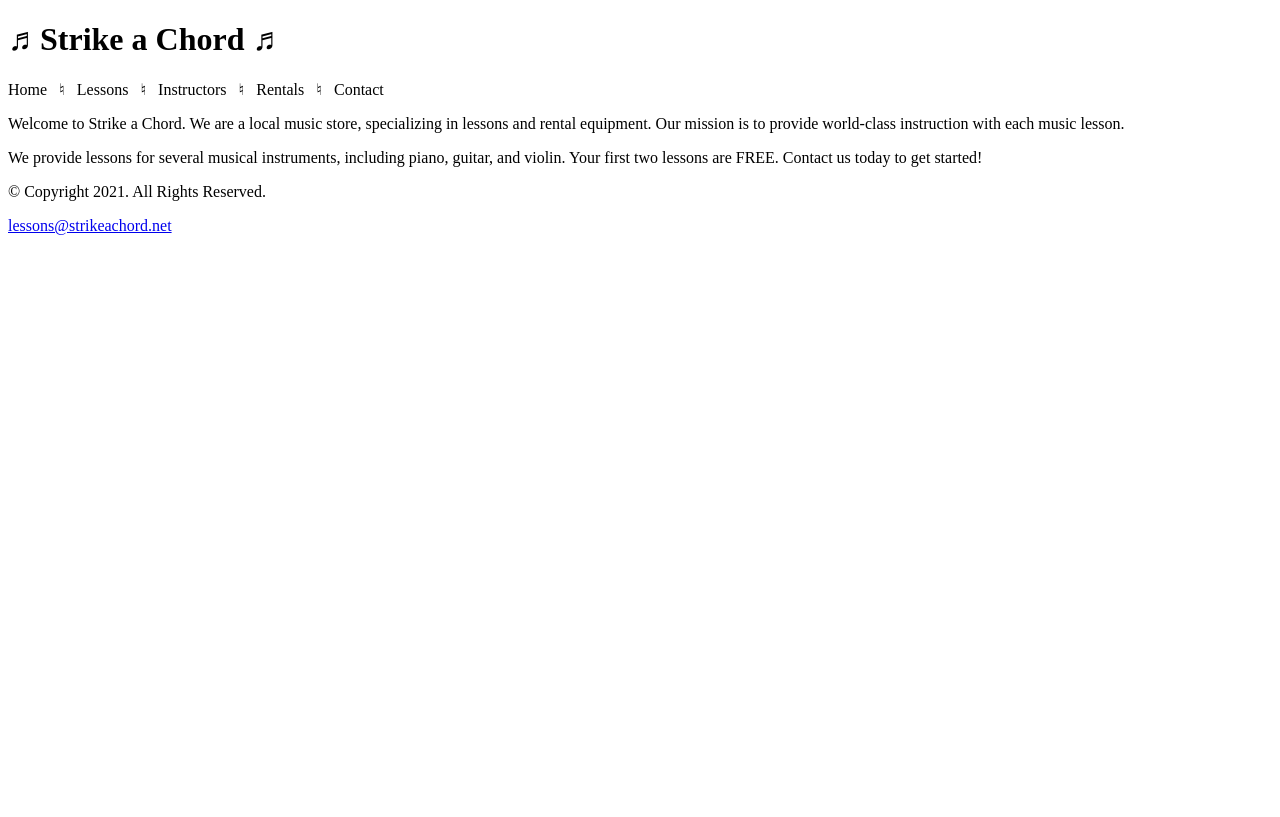
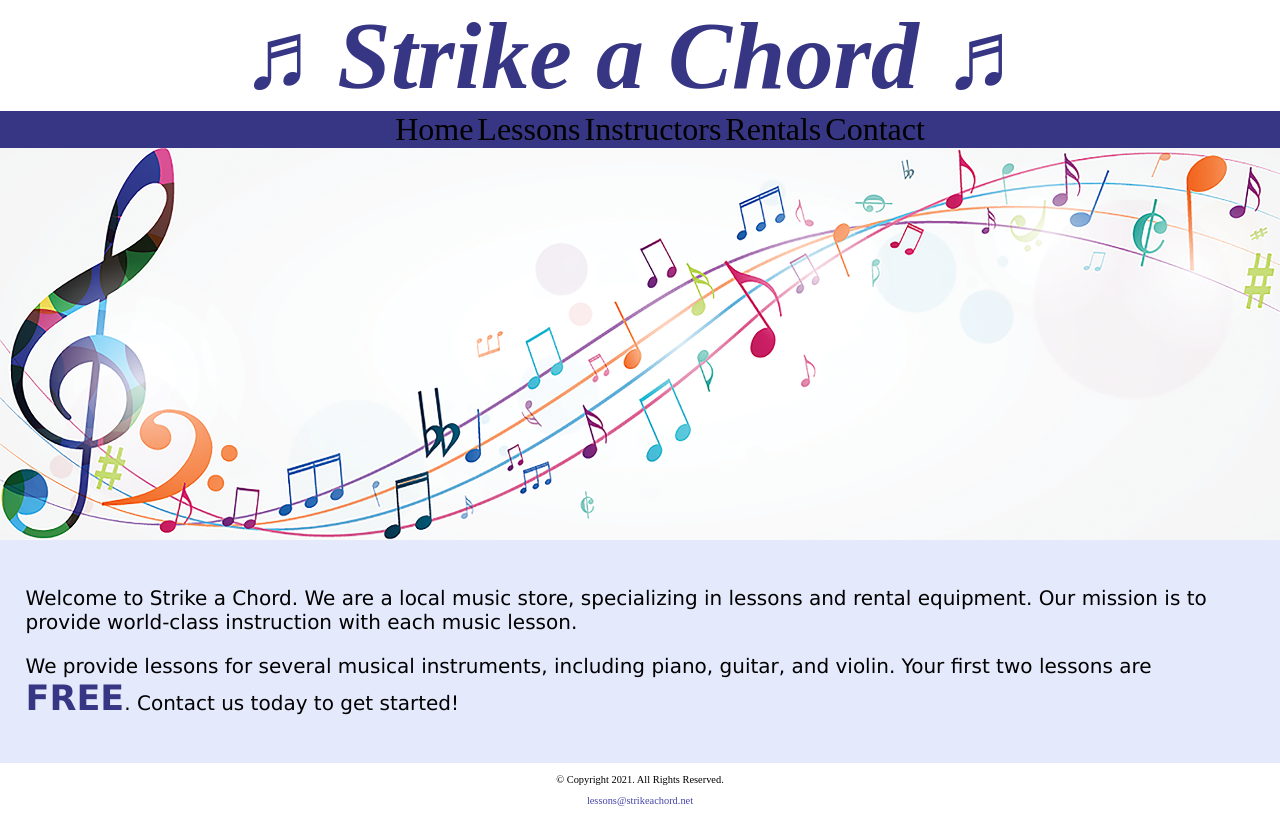
Before and after one commit to RondellGayle/Berkeley, a plain HTML site: page music/index.html in a window 1280 px wide. Drawn offline with Linux system fonts and the light colour scheme.

Commit message:
css changes

```diff
--- /dev/null
+++ b/music/css/styles.css
@@ -0,0 +1,118 @@
+/*
+Author: Rondell Gayle
+File Name: styles.css
+Date: 10/02/2023
+*/
+
+/*CSS Reset*/
+body, header, nav, main, footer, img, h1{
+  margin: 0;
+  padding: 0;
+  border: 0;
+}
+
+/* Style rule for images */
+img {
+  max-width: 100%;
+  display: block;
+}
+
+/* Style rules for header content */
+header {
+    text-align: center;
+    font-size: 3em;
+    color: #373684;
+}
+header h1{
+  font-style: italic;
+}
+
+/* Style rules for navigation area */
+nav {
+    background-color: #373684;
+}
+
+nav ul {
+    list-style-type: none;
+    margin: 0;
+    text-align: center;
+}
+
+nav li {
+    display: inline-block;
+    font-size: 2em;
+}
+
+nav li a {
+    display: block;
+    color: rgba(255, 255, 255, 1);
+    text-align: center;
+    padding: 0.5em 1em;
+    text-decoration: none;
+}
+
+/* Style rules for main content */
+main {
+    padding: 2%;
+    background-color: #e5e9fc;
+    overflow: auto;
+    font-family: Verdana, Arial, sans-serif;
+}
+
+main p {
+    font-size: 1.25em;
+}
+
+.action {
+    font-size: 1.75em;
+    color: #373684;
+    font-weight: bold;
+}
+
+/* Style rules for lessons content */
+#piano, #guitar, #violin {
+     width: 29%;
+     float: left;
+     margin: 0 2%;
+}
+
+#info {
+    clear: left;
+    background-color: #c0caf7;
+    padding: 1% 2%;
+}
+
+/* Style rules for contact content */
+#contact {
+    text-align: center;
+}
+
+#contact a {
+    color: #4645a8;
+    text-decoration: none;
+    font-weight: bold;
+}
+
+.map {
+    border: 5px solid #373684;
+}
+
+/* Style rules for footer content */
+footer {
+    text-align: center;
+    font-size: 0.65em;
+    clear: left;
+}
+
+footer a {
+    color: #4645a8;
+    text-decoration: none;
+}
+
+/**/
+/**/
+/**/
+/**/
+/**/
+/**/
+/**/
--- a/music/index.html
+++ b/music/index.html
@@ -7,6 +7,7 @@ Date: 09/10/2023
 <!DOCTYPE html>
 <html lang="en">
 <meta charset="utf-8">
+<link rel="stylesheet" href="css/styles.css">
 <head>
     <title>Strike a Chord: Home Page</title>
 </head>
@@ -16,19 +17,25 @@ Date: 09/10/2023
   </header>
 
   <nav>
-    <p>Home &nbsp; &#9838; &nbsp;
-    Lessons &nbsp; &#9838; &nbsp;
-    Instructors &nbsp; &#9838; &nbsp;
-    Rentals &nbsp; &#9838; &nbsp;
-    Contact</p>
+    <ul>
+      <li>Home</li>
+      <li>Lessons</li>
+      <li>Instructors</li>
+      <li>Rentals</li>
+      <li>Contact</li>
+    </ul>
   </nav>
+  <!-- Hero Image -->
+  <div id="hero">
+    <img src="images/music-notes.png" alt="colorful music notes">
+  </div>
   <!-- Use the main area to add the main content to the webpage -->
   <main>
     <div id="intro">
       <p>Welcome to Strike a Chord. We are a local music store, specializing in lessons and rental equipment. Our mission is to provide world-class instruction with each music lesson.</p>
 
-      <p>We provide lessons for several musical instruments, including piano, guitar, and violin. Your first two lessons are FREE. Contact us today to get started!</p>
-      </div>
+      <p>We provide lessons for several musical instruments, including piano, guitar, and violin. Your first two lessons are <span class="action">FREE</span>. Contact us today to get started!</p>
+    </div>
   </main>
 
   <footer>
```
Also changed, not shown: music/contact.html (+9 -6 lines), music/lessons.html (+11 -8 lines), music/template.html (+8 -5 lines), music/images/music-notes.png (added).
